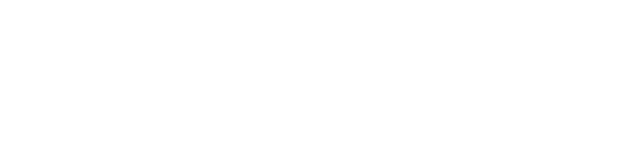
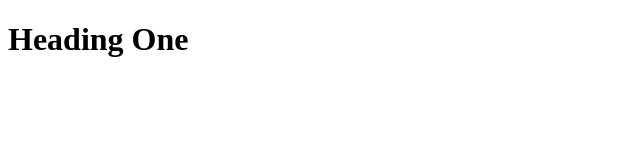
Before and after one commit to abhayshrivastava1/html, a plain HTML site: page index.html in a window 1280 px wide. Shown: the whole page, without its empty margins (0-640 px from the left). Drawn offline with Linux system fonts and the light colour scheme.

Commit message:
Update index.html

```diff
--- a/index.html
+++ b/index.html
@@ -3,9 +3,9 @@
 <head>
     <meta charset="UTF-8">
     <meta name="viewport" content="width=device-width, initial-scale=1.0">
-    <title>Document</title>
+    <title>New Docx</title>
 </head>
 <body>
-
+    <h1>Heading One</h1>
 </body>
 </html>
```
